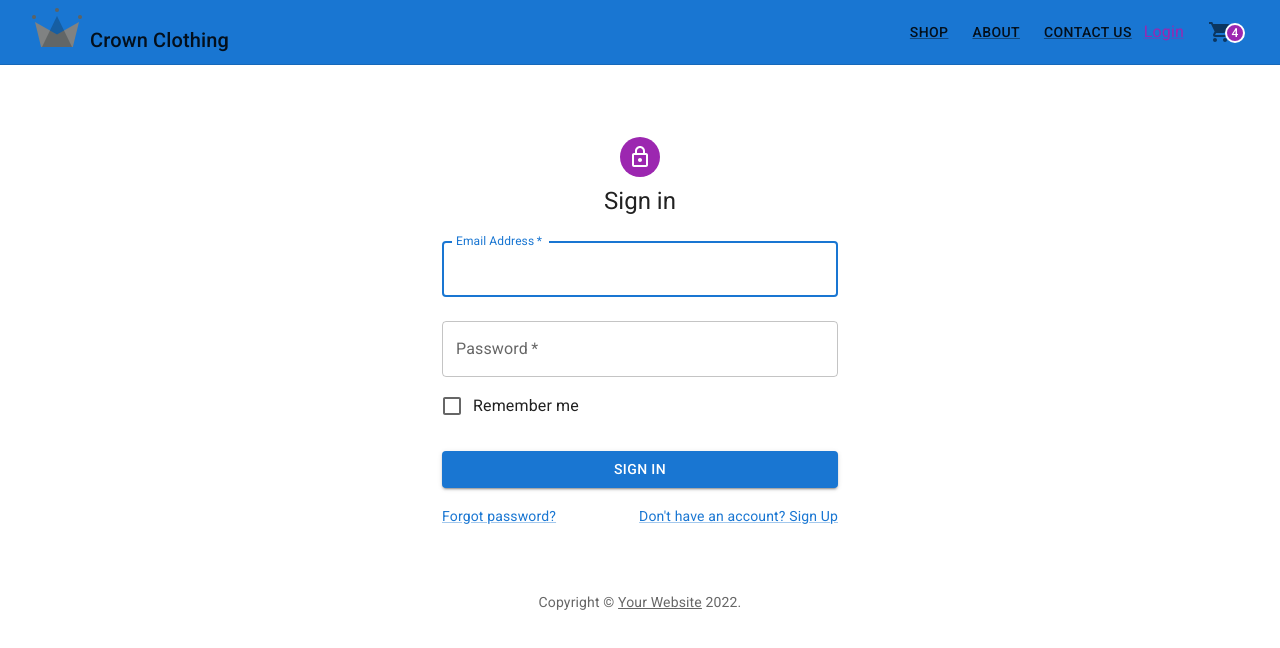
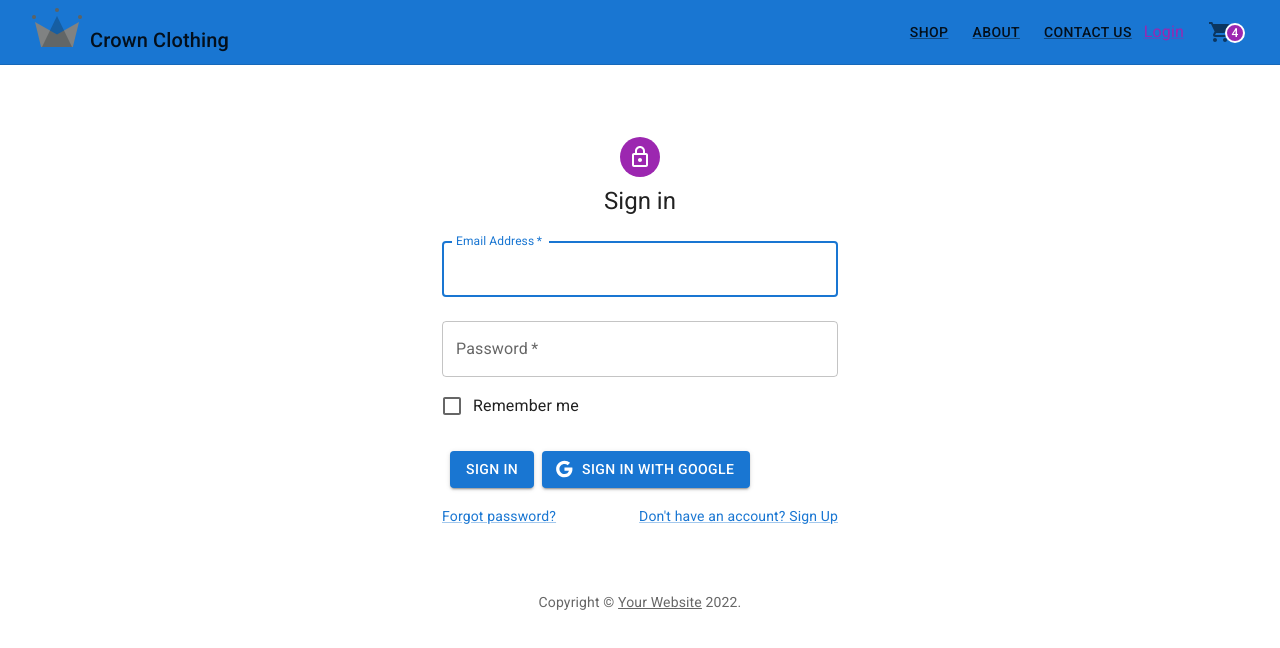
Before and after one commit to waseemtahir1/crown-clothing, a React (Create React App) app: page /signin in a window 1280 px wide. Shown: the top 648 px of the page. Built offline with nearby package versions, Linux system fonts and the light colour scheme.

Commit message:
firebase initial steup done with google popup auth

```diff
--- a/src/routes/signin/signin.jsx
+++ b/src/routes/signin/signin.jsx
@@ -12,6 +12,8 @@ import LockOutlinedIcon from "@mui/icons-material/LockOutlined";
 import Typography from "@mui/material/Typography";
 import Container from "@mui/material/Container";
 import { createTheme, ThemeProvider } from "@mui/material/styles";
+import GoogleIcon from "@mui/icons-material/Google";
+import { signInWithGooglePopup } from "../../utils/firebase/firebaseutils";
 
 function Copyright(props) {
   return (
@@ -41,6 +43,11 @@ function SignIn() {
       email: data.get("email"),
       password: data.get("password"),
     });
+  };
+
+  const logGoogleUser = async () => {
+    const user = await signInWithGooglePopup();
+    console.log(user);
   };
 
   return (
@@ -91,14 +98,25 @@ function SignIn() {
               control={<Checkbox value="remember" color="primary" />}
               label="Remember me"
             />
+            <Box>
               <Button
                 type="submit"
-              fullWidth
                 variant="contained"
-              sx={{ mt: 3, mb: 2 }}
+                sx={{ mt: 3, mb: 2, mx: 1 }}
               >
                 Sign In
               </Button>
+
+              <Button
+                onClick={logGoogleUser}
+                variant="contained"
+                startIcon={<GoogleIcon />}
+                sx={{ mt: 3, mb: 2 }}
+              >
+                Sign In with Google
+              </Button>
+            </Box>
+
             <Grid container>
               <Grid item xs>
                 <Link href="#" variant="body2">
--- /dev/null
+++ b/src/utils/firebase/firebaseutils.js
@@ -0,0 +1,29 @@
+// Import the functions you need from the SDKs you need
+import { initializeApp } from "firebase/app";
+import { getAuth, signInWithPopup, GoogleAuthProvider } from "firebase/auth";
+
+// Your web app's Firebase configuration
+const firebaseConfig = {
+  apiKey: "AIzaSyCtVM7P2Bk1PuI6e0nvmwJ-hWsLieX4IVs",
+  authDomain: "crown-clothing-db-20375.firebaseapp.com",
+  projectId: "crown-clothing-db-20375",
+  storageBucket: "crown-clothing-db-20375.appspot.com",
+  messagingSenderId: "728251203250",
+  appId: "1:728251203250:web:f82b8eaef9c4464e6bd3ab",
+};
+
+// Initialize Firebase
+const app = initializeApp(firebaseConfig);
+
+// Initialize Google as Auth Provider
+const googleProvider = new GoogleAuthProvider();
+
+googleProvider.setCustomParameters({
+  prompt: "select_account",
+});
+
+// Initialize Firebase Authentication and get a reference to the service
+export const auth = getAuth(app);
+
+export const signInWithGooglePopup = () =>
+  signInWithPopup(auth, googleProvider);
```
Lines whose indentation alone changed are shown as unchanged.
